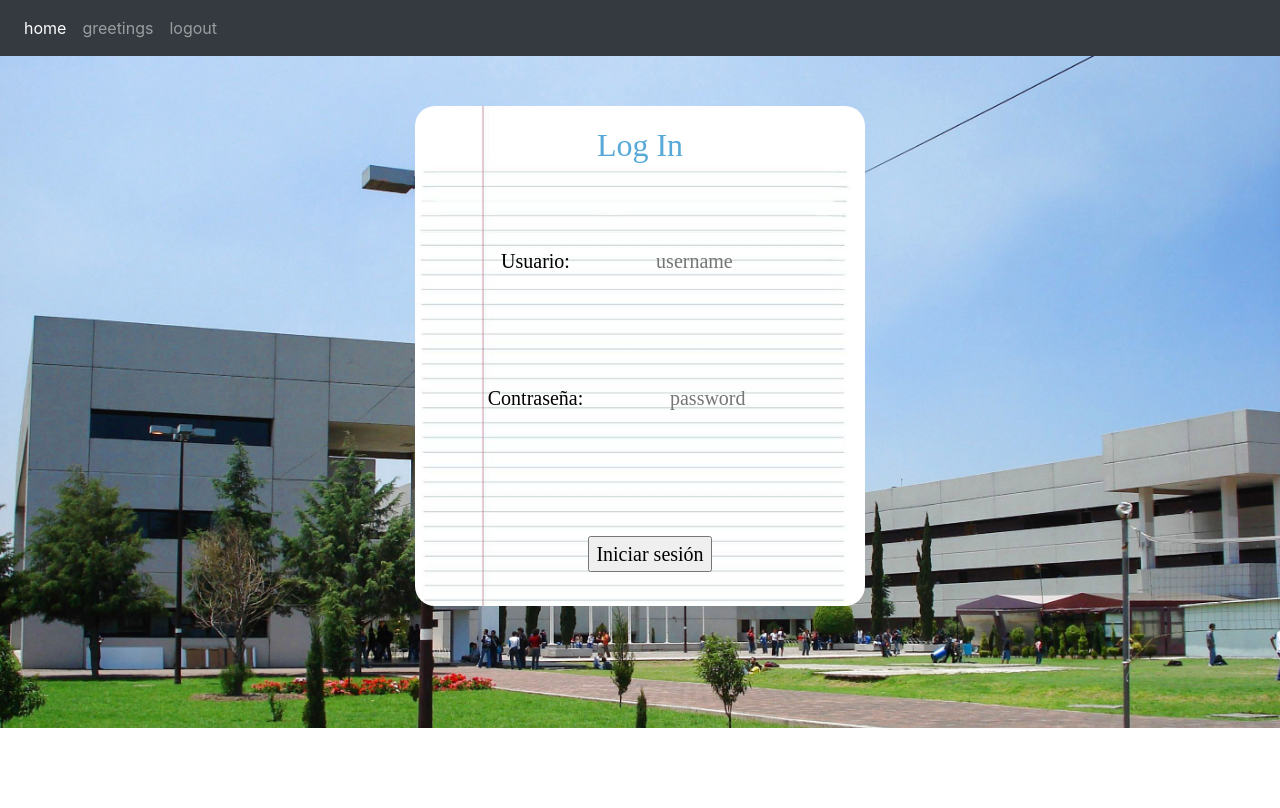
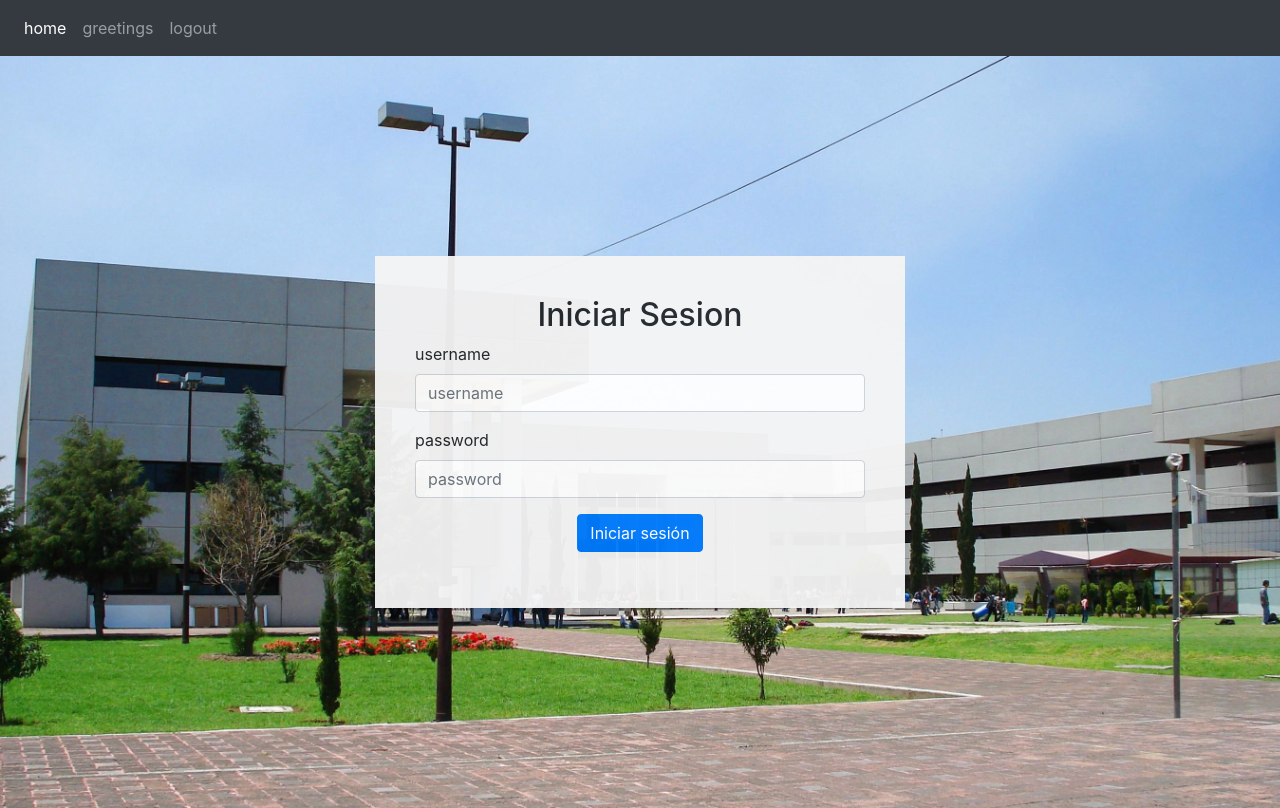
Before and after one commit to NicolasSaG/creadorExamen, a React app in the folder reactCreadorExamen/: page / in a window 1280 px wide. Built offline with nearby package versions, Linux system fonts and the light colour scheme.

Commit message:
validaciones de formulario de inicio de sesion

```diff
--- a/reactCreadorExamen/package.json
+++ b/reactCreadorExamen/package.json
@@ -17,6 +17,7 @@
     "axios": "^0.19.0",
     "babel-loader": "^8.0.6",
     "bootstrap": "^4.3.1",
+    "classnames": "^2.2.6",
     "css-loader": "^3.2.0",
     "file-loader": "^4.2.0",
     "html": "^1.0.0",
@@ -33,6 +34,7 @@
     "redux": "^4.0.4",
     "redux-thunk": "^2.3.0",
     "style-loader": "^1.0.0",
+    "validator": "^12.0.0",
     "webpack": "^4.30.0",
     "webpack-cli": "^3.3.9",
     "webpack-dev-server": "^3.8.2"
--- a/reactCreadorExamen/src/js/actions/signupAction.js
+++ b/reactCreadorExamen/src/js/actions/signupAction.js
@@ -1,7 +1,6 @@
 import axios from "axios";
 
 export function userSignupRequest(userData) {
-  alert(userData);
   return dispatch => {
     return axios
       .post(
--- a/reactCreadorExamen/src/js/components/LogIn/LogInForm.jsx
+++ b/reactCreadorExamen/src/js/components/LogIn/LogInForm.jsx
@@ -1,65 +1,93 @@
 import React, { Component } from "react";
 import PropTypes from "prop-types";
+import classnames from "classnames";
 import "./Form.css";
+import validateInput from "../../validations/signup";
 
 class LogInForm extends Component {
   constructor(props) {
     super(props);
     this.state = {
       username: "",
-      password: ""
+      password: "",
+      errors: {}
     };
 
-    this.handleChangeUsername = this.handleChangeUsername.bind(this);
-    this.handleChangePassword = this.handleChangePassword.bind(this);
+    this.handleChange = this.handleChange.bind(this);
     this.handleSubmit = this.handleSubmit.bind(this);
   }
 
-  handleChangeUsername(event) {
+  handleChange(event) {
     this.setState({ [event.target.name]: event.target.value });
   }
 
-  handleChangePassword(event) {
-    this.setState({ [event.target.name]: event.target.value });
+  isValid() {
+    const { errors, isValid } = validateInput(this.state);
+    if (!isValid) {
+      this.setState({ errors });
+    }
+    return isValid;
   }
 
   handleSubmit(event) {
+    this.setState({ errors: {} });
     event.preventDefault();
-    this.props.userSignupRequest(this.state);
+
+    if (this.isValid()) {
+      this.props
+        .userSignupRequest(this.state)
+        .then(
+          () => {},
+          ({ data }) => this.setState({ errors: data, isLoading: false })
+        );
+    }
   }
 
   render() {
+    const { errors } = this.state;
     return (
-      <div className="Form">
       <form onSubmit={this.handleSubmit}>
-          <h2 className="FormTitle">Log In</h2>
-          <ul>
-            <li className="FormUsername">
-              Usuario:
+        <h2 className="text-center">Iniciar Sesion</h2>
+        <div className="form-group">
+          <label className="control-label">username</label>
           <input
             type="text"
             name="username"
             value={this.state.username}
-                onChange={this.handleChangeUsername}
+            onChange={this.handleChange}
             placeholder="username"
+            className={classnames("form-control without-opacity", {
+              "is-invalid": errors.username
+            })}
           />
-            </li>
-            <li className="FormPassword">
-              Contraseña:
+          {errors.username && (
+            <span className="help-block">{errors.username}</span>
+          )}
+        </div>
+        <div className="form-group">
+          <label className="control-label">password</label>
           <input
             type="password"
             name="password"
-                onChange={this.handleChangePassword}
+            onChange={this.handleChange}
             id="3"
             placeholder="password"
+            className={classnames("form-control without-opacity", {
+              "is-invalid": errors.password
+            })}
           />
-            </li>
-            <li className="FormButton">
-              <input type="submit" value="Iniciar sesión" />
-            </li>
-          </ul>
+          {errors.password && (
+            <span className="help-block">{errors.password}</span>
+          )}
+        </div>
+        <div className="form-group text-center">
+          <input
+            type="submit"
+            value="Iniciar sesión"
+            className="btn btn-primary without-opacity "
+          />
+        </div>
       </form>
-      </div>
     );
   }
 }
--- a/reactCreadorExamen/src/js/components/LogIn/LogInPage.jsx
+++ b/reactCreadorExamen/src/js/components/LogIn/LogInPage.jsx
@@ -9,10 +9,13 @@ class LogInPage extends Component {
   render() {
     const { userSignupRequest } = this.props;
     return (
-      <div className="LoginPage">
-        <header className="LoginPageHeader"></header>
+      <div className="LoginPage centrala">
         <div className="LoginPageForm">
-          <LogInForm userSignupRequest={userSignupRequest} />
+          <div className="row ">
+            <div className="col-md-12 col-md-offset-4 white-edition  pdg-cool">
+              <LogInForm userSignupRequest={userSignupRequest} />
+            </div>
+          </div>
         </div>
       </div>
     );
--- a/reactCreadorExamen/src/js/components/LogIn/Login.css
+++ b/reactCreadorExamen/src/js/components/LogIn/Login.css
@@ -1,6 +1,5 @@
 .LoginPage {
-  min-height: 84vh;
-  padding: 50px;
+  min-height: 94vh;
   background-image: url(./Imagenes/Escuela_Superior_de_Computo.jpg);
   background-size: cover;
 }
@@ -9,7 +8,7 @@
   color: wheat;
   min-width: 100px;
   -ms-flex-line-pack: center;
-      align-content: center;
+  align-content: center;
   background: red;
 }
 
@@ -19,4 +18,22 @@
   -ms-flex-line-pack: center;
   align-content: center;
 }
+
+.white-edition {
+  background-color: whitesmoke;
+  opacity: 0.95;
+}
+
+.without-opacity {
+  opacity: 1;
+}
+
+.pdg-cool {
+  padding: 40px;
+}
 /*# sourceMappingURL=Login.css.map */
+.centrala {
+  display: flex;
+  justify-content: center;
+  align-items: center;
+}
--- /dev/null
+++ b/reactCreadorExamen/src/js/validations/signup.js
@@ -0,0 +1,17 @@
+import Validator from "validator";
+import isEmpty from "lodash/isEmpty";
+
+export default function validateInput(data) {
+  let errors = {};
+
+  if (Validator.isEmpty(data.username)) {
+    errors.username = "username is required";
+  }
+  if (Validator.isEmpty(data.password)) {
+    errors.password = "password is required";
+  }
+  return {
+    errors,
+    isValid: isEmpty(errors)
+  };
+}
```
Also changed, not shown: reactCreadorExamen/src/js/components/LogIn/Imagenes/Escuela_Superior_de_Computo.jpg, 1 other file (tests, documents, lock files or other folders). Lines whose indentation alone changed are shown as unchanged.
